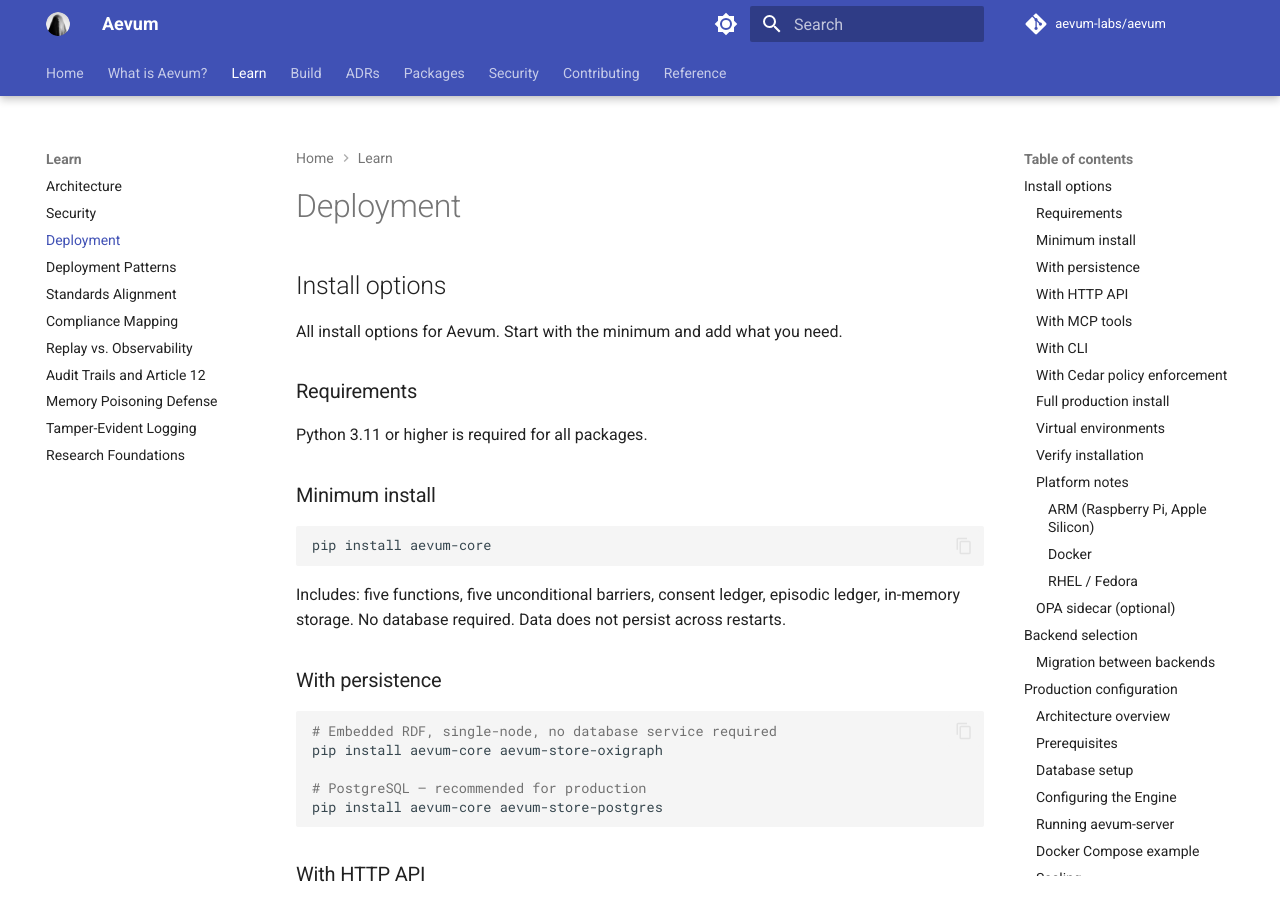
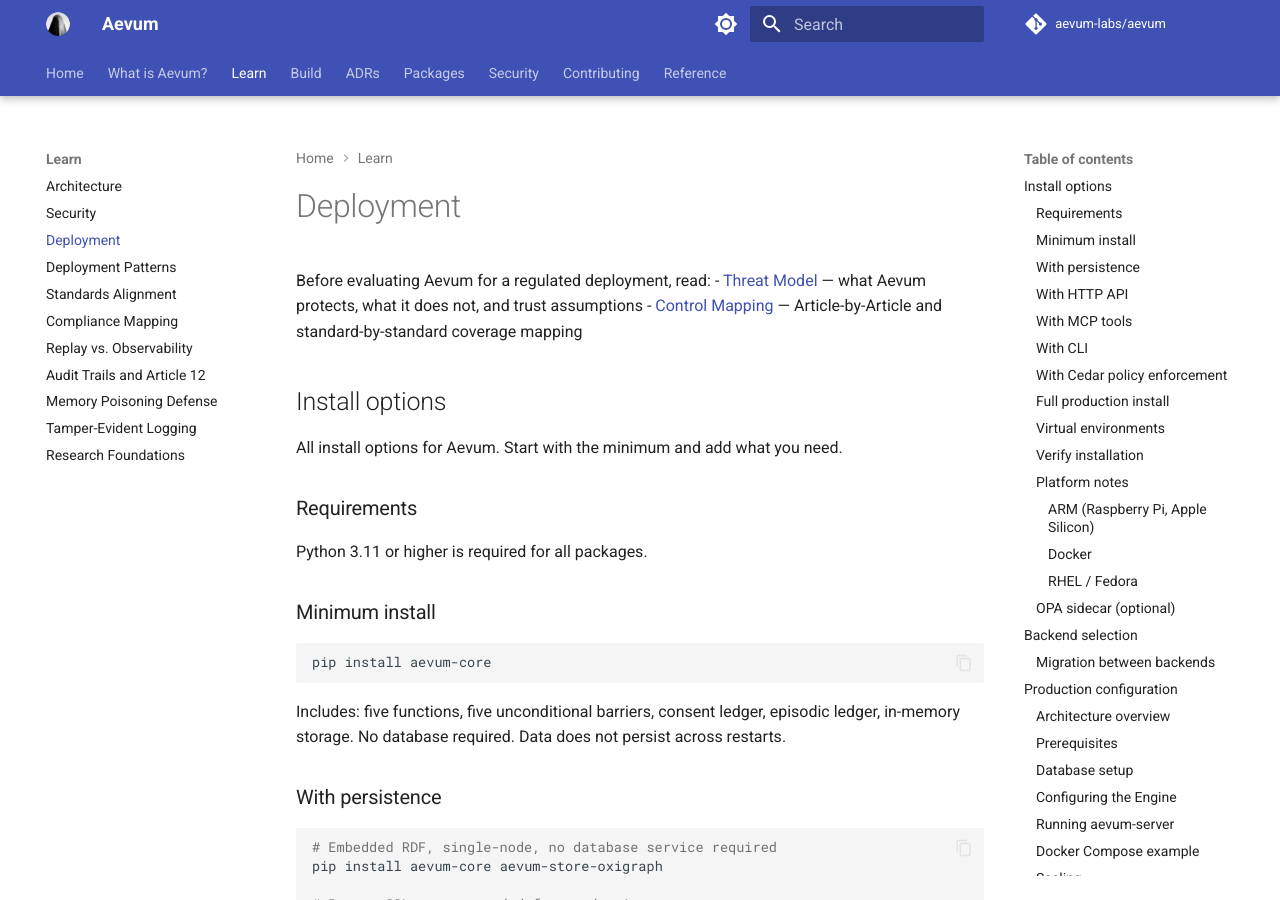
Before and after one commit to aevum-labs/aevum, an MkDocs documentation site: the page built from docs/learn/deployment.md, in a window 1280 px wide and 900 px high. Built offline with MkDocs 1.6.1 and Material for MkDocs 9.7.7, drawn with Linux system fonts in a browser that asks for light colours; plug-ins that fetch from the network failed and are left out; comment, search, counter and statistics services are not loaded.

Commit message:
fix(docs): resolve MkDocs strict-mode warnings from CI
docs/enterprise/overview.md was already configured as a redirect to
learn/deployment.md in mkdocs.yml. Creating it as a real file
introduced two strict-mode warnings: MkDocs cannot resolve relative
links (../../THREAT_MODEL.md) that point outside the docs/ tree.

Fix: remove docs/enterprise/overview.md and add the reference block
to docs/learn/deployment.md (the redirect target) using absolute
GitHub URLs for the repo-root files.

https://claude.ai/code/session_0131fihGDAvrRghWf62SdVE4

```diff
--- a/docs/learn/deployment.md
+++ b/docs/learn/deployment.md
@@ -4,6 +4,12 @@ setup, OIDC integration, and Apache-2.0 license analysis."
 ---
 
 # Deployment
+
+Before evaluating Aevum for a regulated deployment, read:
+- [Threat Model](https://github.com/aevum-labs/aevum/blob/main/THREAT_MODEL.md) — what Aevum protects, what it
+  does not, and trust assumptions
+- [Control Mapping](https://github.com/aevum-labs/aevum/blob/main/CONTROL_MAPPING.md) — Article-by-Article and
+  standard-by-standard coverage mapping
 
 ## Install options
 
```
Also changed, not shown: docs/enterprise/overview.md (deleted, +0 -13 lines).
